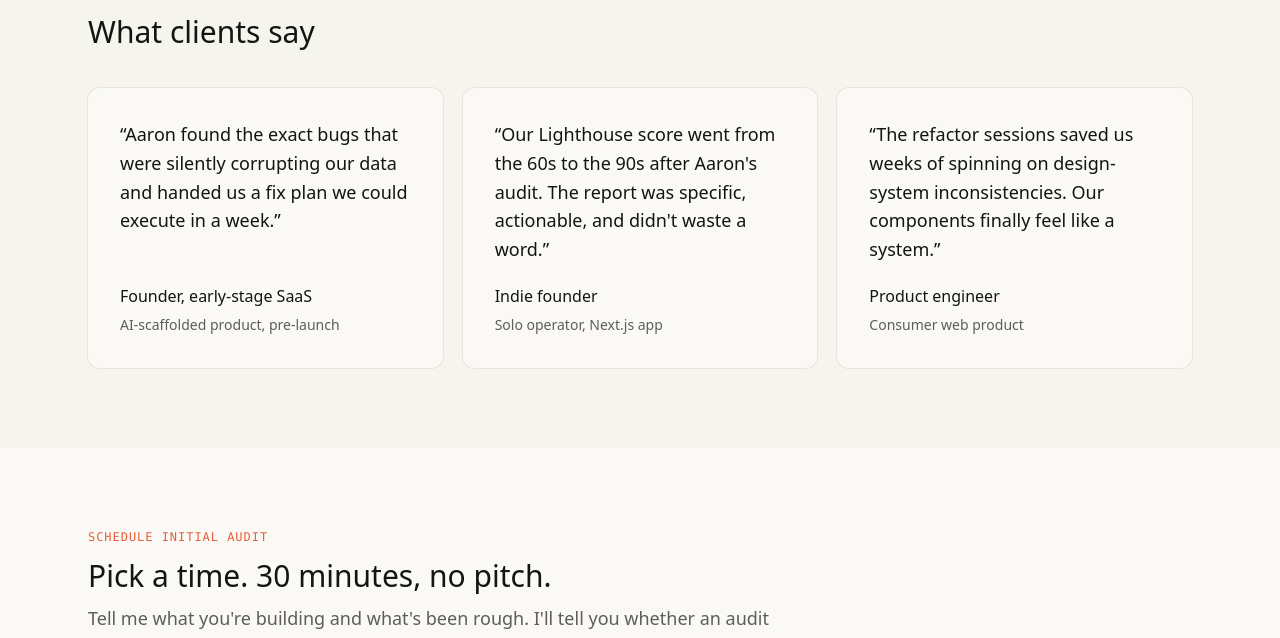
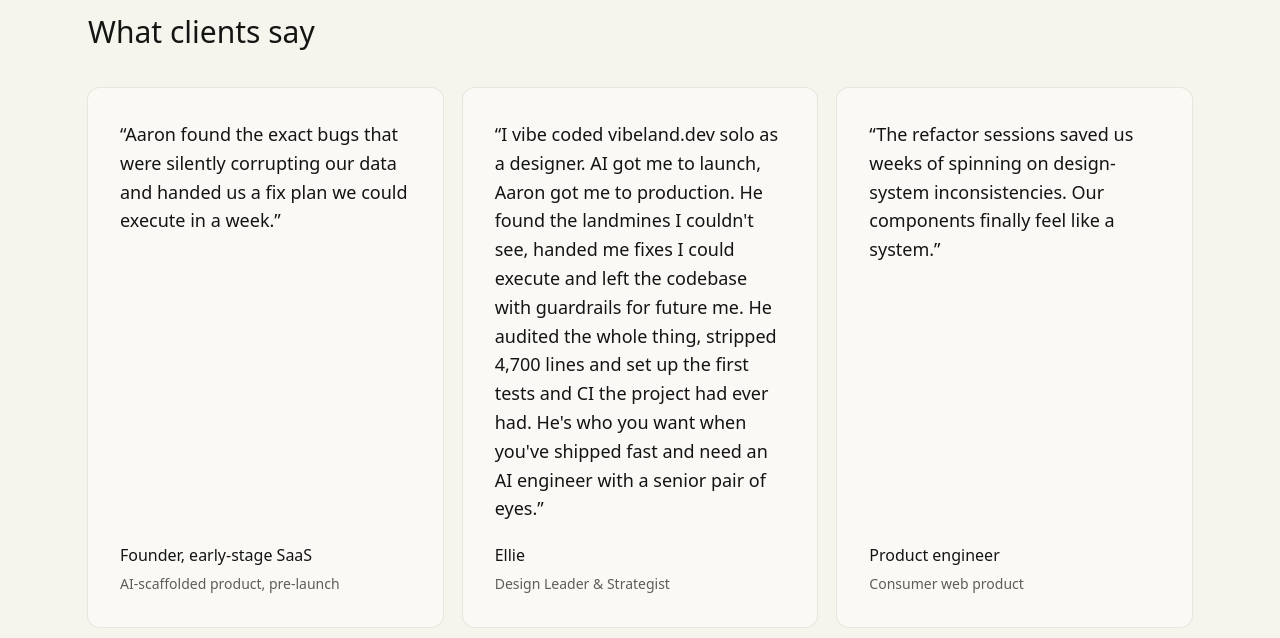
Before and after one commit to blumaa/code-consultant, a Next.js app: page / in a window 1280 px wide. Shown: the part 2565-3203 px from the top of the page. Built offline with nearby package versions, Linux system fonts and the light colour scheme; no server answers.

Commit message:
add testimonial: ellie

```diff
--- a/content/testimonials.ts
+++ b/content/testimonials.ts
@@ -19,9 +19,9 @@ export const testimonials: Testimonial[] = [
   },
   {
     quote:
-      "Our Lighthouse score went from the 60s to the 90s after Aaron's audit. The report was specific, actionable, and didn't waste a word.",
-    name: "Indie founder",
-    position: "Solo operator, Next.js app",
+      "I vibe coded vibeland.dev solo as a designer. AI got me to launch, Aaron got me to production. He found the landmines I couldn't see, handed me fixes I could execute and left the codebase with guardrails for future me. He audited the whole thing, stripped 4,700 lines and set up the first tests and CI the project had ever had. He's who you want when you've shipped fast and need an AI engineer with a senior pair of eyes.",
+    name: "Ellie",
+    position: "Design Leader & Strategist",
     isPlaceholder: false,
   },
   {
```
